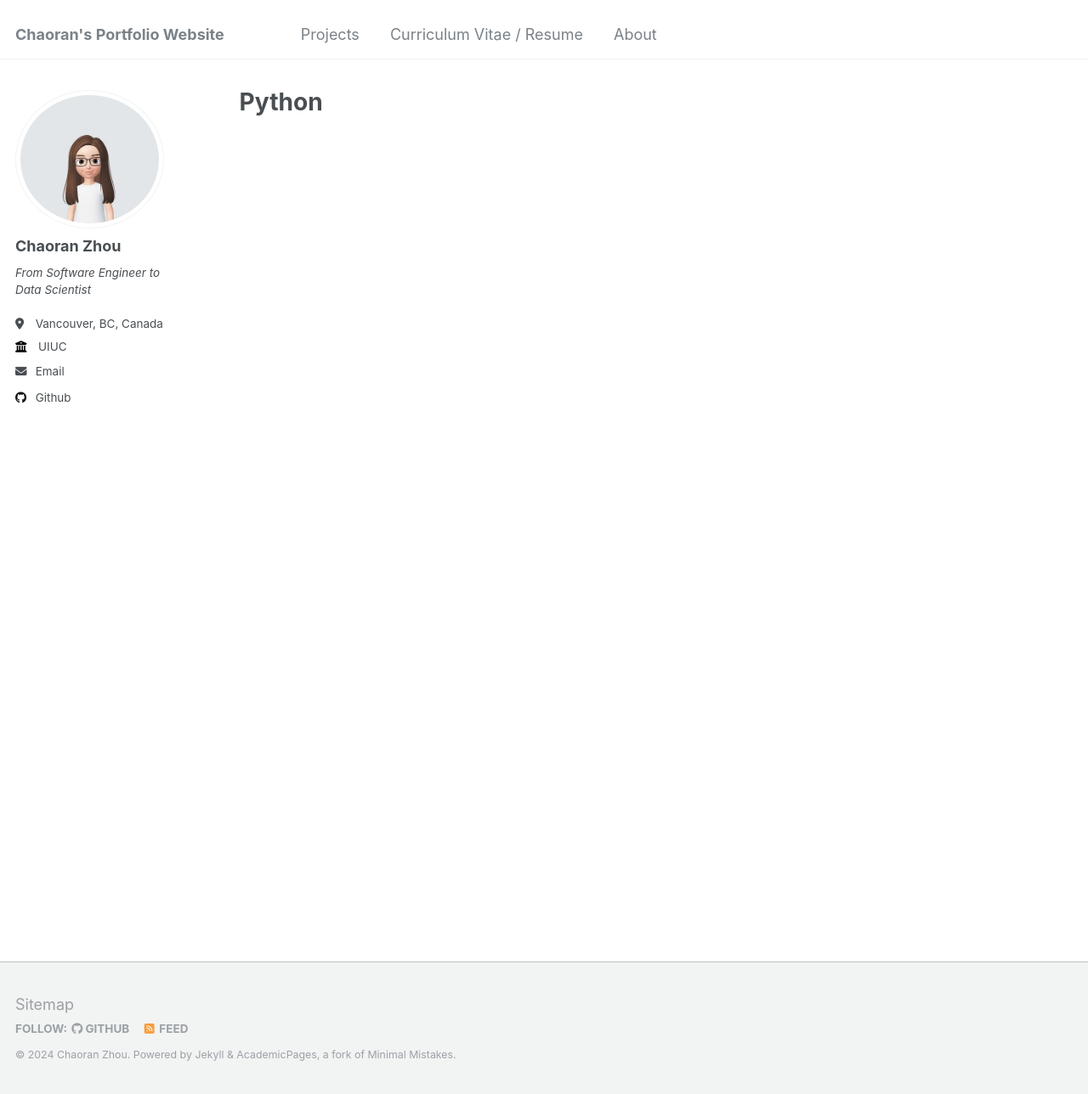
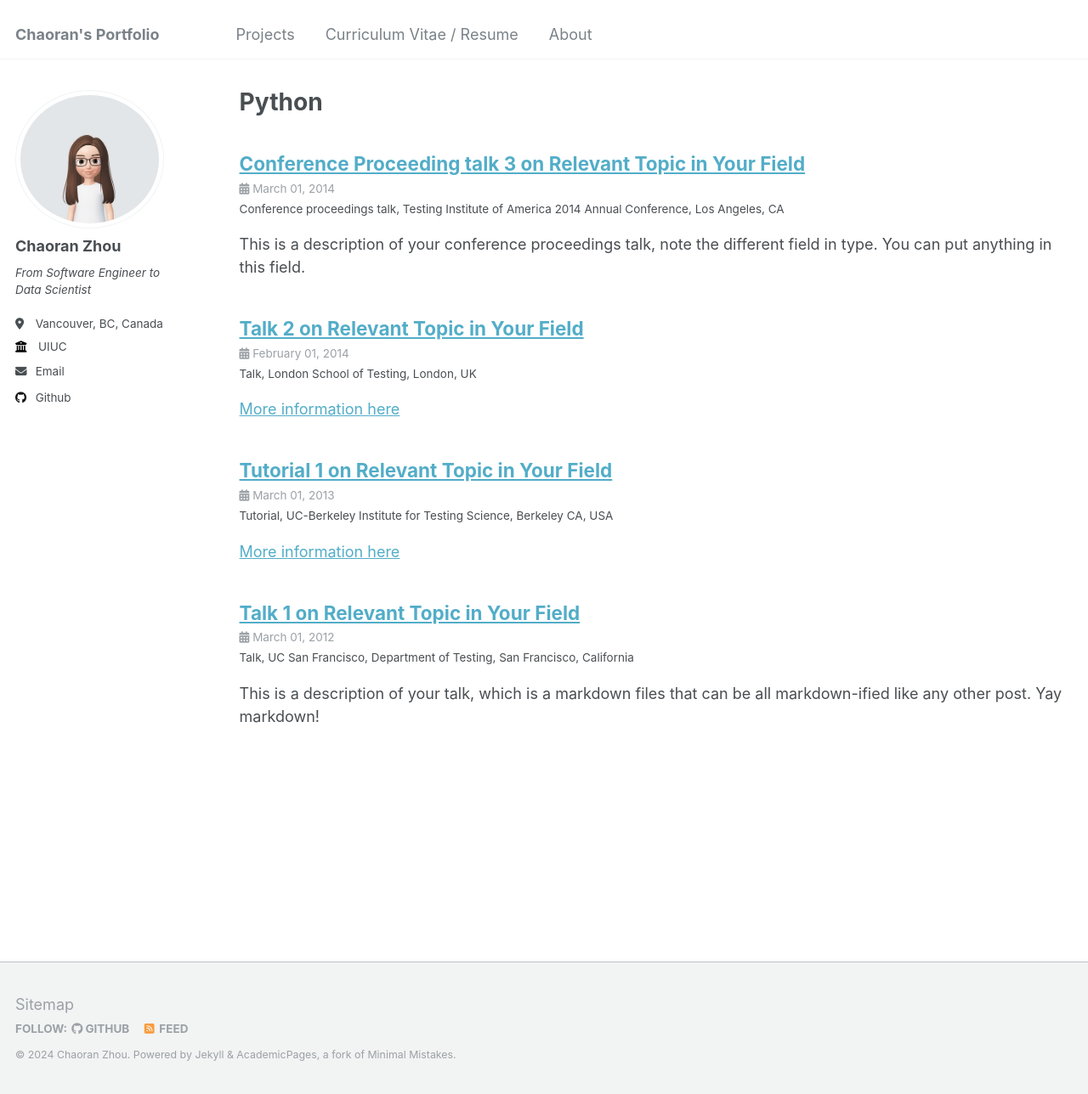
Before and after one commit to ranranrunforit/ranranrunforit.github.io, a Jekyll site: the page built from _pages/python.html, in a window 1280 px wide and 1288 px high. Shown: the whole window at 85% size. Built offline with Jekyll 4.4.1, drawn with Linux system fonts in a browser that asks for light colours; some of the changed lines change nothing that is shown.

Commit message:
Update _config.yml

```diff
--- a/_config.yml
+++ b/_config.yml
@@ -8,7 +8,7 @@
 
 # Basic Site Settings
 locale                   : "en-US"
-title                    : "Chaoran's Portfolio Website"
+title                    : "Chaoran's Portfolio"
 title_separator          : "-"
 name                     : &name "Chaoran Zhou"
 description              : &description "personal description"
@@ -211,15 +211,28 @@ kramdown:
 
 # These settings control the types of collections used by the template
 collections:
+  tableau:
+    output: true
+    permalink: /:collection/:path/
+  rshiny:
+    output: true
+    permalink: /:collection/:path/
+  projects:
+    output: true
+    permalink: /:collection/:path/
+  python:
+    output: true
+    permalink: /:collection/:path/
+
 #  tableau:
 #    output: true
 #    permalink: /:collection/:path/
 #  rshiny:
 #    output: true
 #    permalink: /:collection/:path/
-  projects:
-    output: true
-    permalink: /:collection/:path/
+#  projects:
+#    output: true
+#    permalink: /:collection/:path/
 #  python:
 #    output: true
 #    permalink: /:collection/:path/
@@ -246,23 +259,23 @@ defaults:
       layout: single
       author_profile: true
   # _tableau
-#  - scope:
-#      path: ""
-#      type: tableau
-#    values:
-#      layout: single
-#      author_profile: true
-#      share: true
-#      comments: true
+  - scope:
+      path: ""
+      type: tableau
+    values:
+      layout: single
+      author_profile: true
+      share: true
+      comments: true
   # _rshiny
-#  - scope:
-#      path: ""
-#      type: rshiny
-#    values:
-#      layout: single
-#      author_profile: true
-#      share: true
-#      comments: true
+  - scope:
+      path: ""
+      type: rshiny
+    values:
+      layout: single
+      author_profile: true
+      share: true
+      comments: true
   # _projects
   - scope:
       path: ""
@@ -274,13 +287,13 @@ defaults:
       share: true
       comment: true
   # _python
-#  - scope:
-#      path: ""
-#      type: python
-#    values:
-#      layout: talk
-#      author_profile: true
-#      share: true
+  - scope:
+      path: ""
+      type: python
+    values:
+      layout: talk
+      author_profile: true
+      share: true
 
 
 # Sass/SCSS
```
